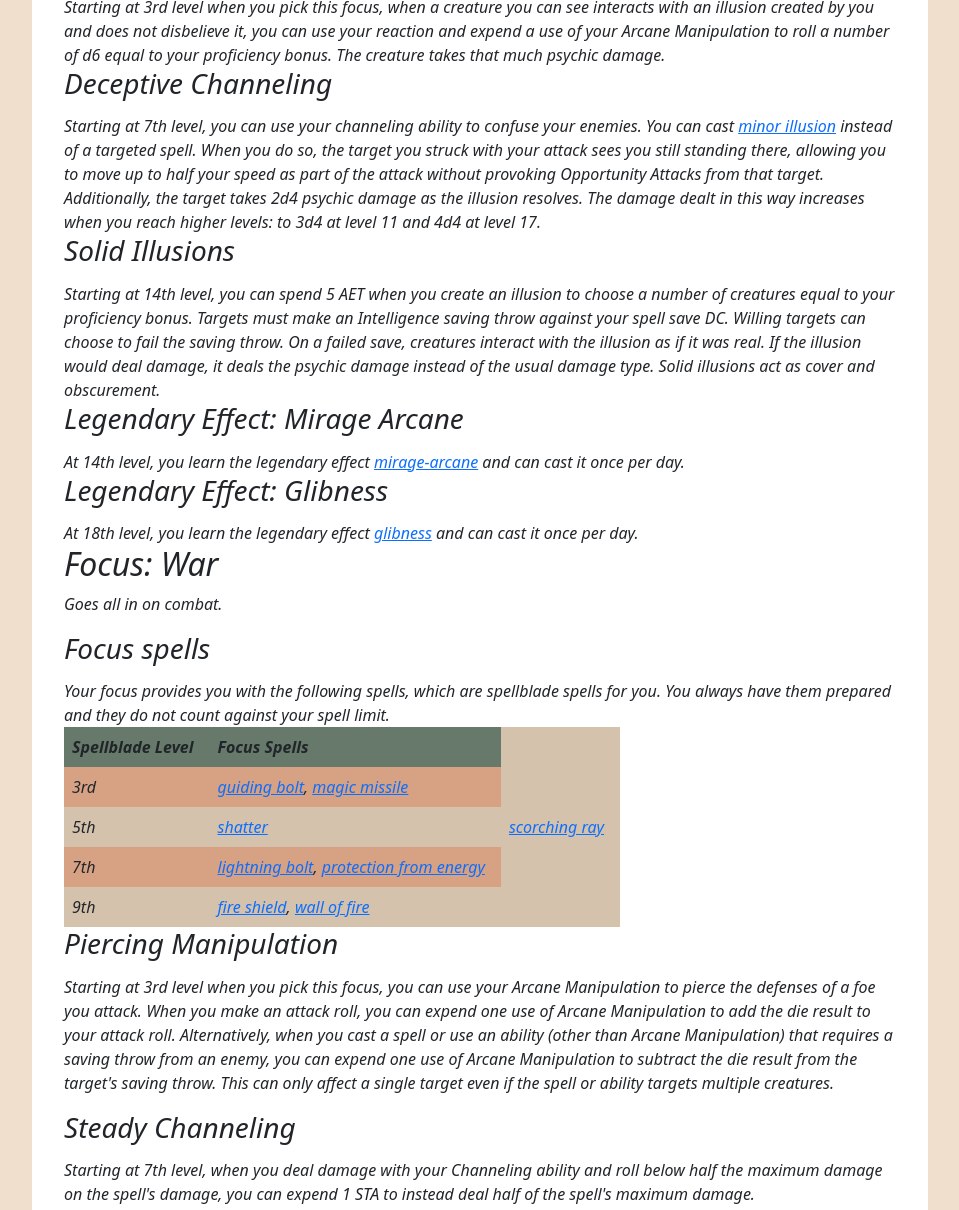
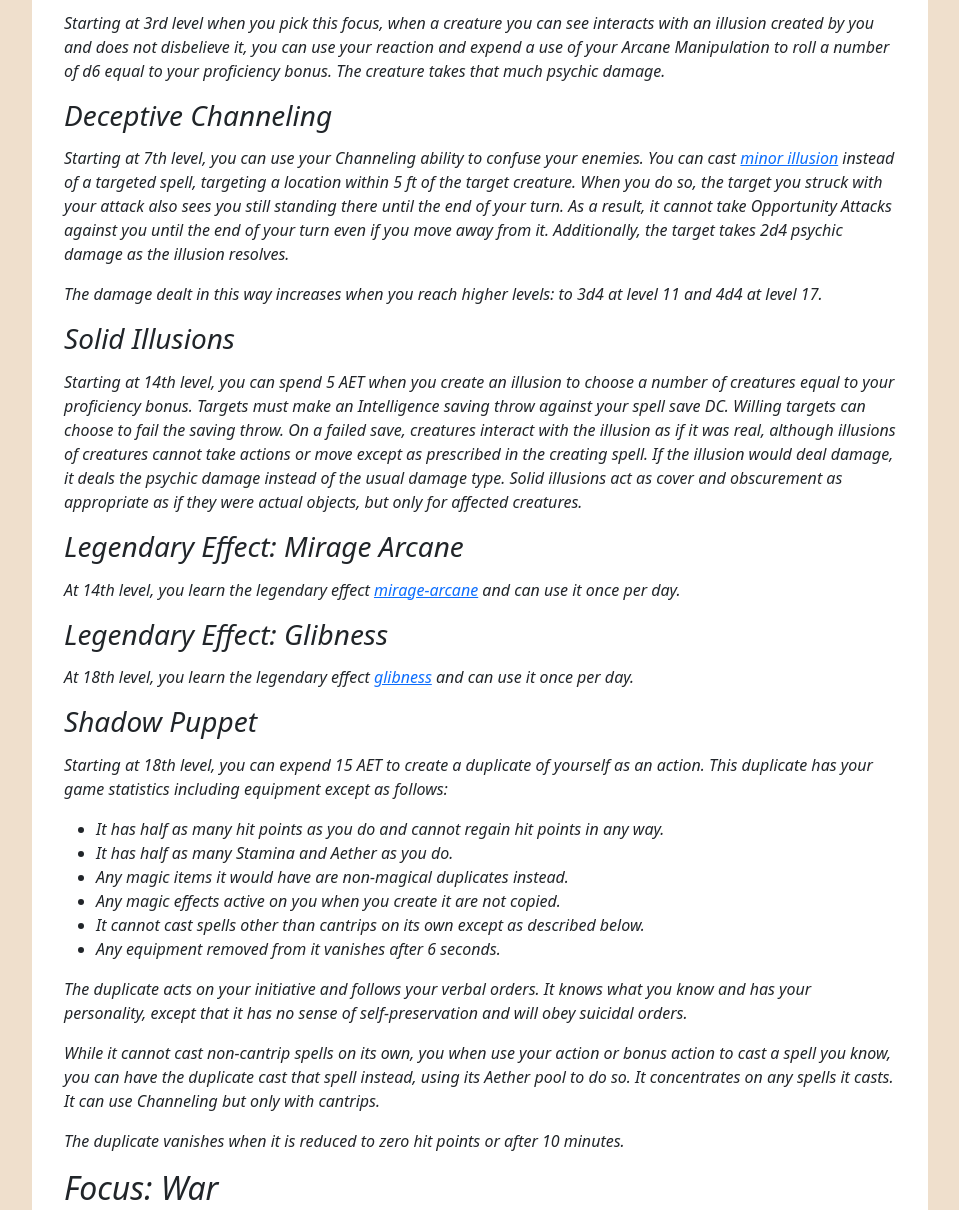
Before and after one commit to bentomhall/nih-system, a plain HTML site: page html/classes/spellblade.html in a window 1280 px wide. Shown: the part 6620-7830 px from the top of the page, without its empty margins (160-1119 px from the left). Drawn offline with nearby package versions, Linux system fonts and the light colour scheme.

Commit message:
tweaking language

```diff
--- a/html/classes/spellblade.html
+++ b/html/classes/spellblade.html
@@ -213,24 +213,41 @@
     </table>
 
     <h3>Enhanced Illusions</h3>
-    Starting at 3rd level when you pick this focus, all creatures attempting to see through your illusions or disbelieve your phantasms do so at disadvantage. Targets affected by your Arcane Manipulation subtract the die from their save or check; this does not end the Arcane Manipulation effect.
+    <p>Starting at 3rd level when you pick this focus, all creatures attempting to see through your illusions or disbelieve your phantasms do so at disadvantage. Targets affected by your Arcane Manipulation subtract the die from their save or check; this does not end the Arcane Manipulation effect.</p>
 
     <h3>Venomous Illusions</h3>
-    Starting at 3rd level when you pick this focus, when a creature you can see interacts with an illusion created by you and does not disbelieve it, you can use your reaction and expend a use of your Arcane Manipulation to roll a number of d6 equal to your proficiency bonus. The creature takes that much psychic damage.
+    <p>Starting at 3rd level when you pick this focus, when a creature you can see interacts with an illusion created by you and does not disbelieve it, you can use your reaction and expend a use of your Arcane Manipulation to roll a number of d6 equal to your proficiency bonus. The creature takes that much psychic damage.</p>
 
     <h3>Deceptive Channeling</h3>
-    Starting at 7th level, you can use your channeling ability to confuse your enemies. You can cast <a href="../spells/allspells.html#minor-illusion">minor illusion</a> instead of a targeted spell. When you do so, the target you struck with your attack sees you still standing there, allowing you to move up to half your speed as part of the attack without provoking Opportunity Attacks from that target. Additionally, the target takes 2d4 psychic damage as the illusion resolves.
+    <p>Starting at 7th level, you can use your Channeling ability to confuse your enemies. You can cast <a href="../spells/allspells.html#minor-illusion">minor illusion</a> instead of a targeted spell, targeting a location within 5 ft of the target creature. When you do so, the target you struck with your attack also sees you still standing there until the end of your turn. As a result, it cannot take Opportunity Attacks against you until the end of your turn even if you move away from it. Additionally, the target takes 2d4 psychic damage as the illusion resolves.</p>
 
-    The damage dealt in this way increases when you reach higher levels: to 3d4 at level 11 and 4d4 at level 17.
+    <p>The damage dealt in this way increases when you reach higher levels: to 3d4 at level 11 and 4d4 at level 17.</p>
 
     <h3>Solid Illusions</h3>
-    Starting at 14th level, you can spend 5 AET when you create an illusion to choose a number of creatures equal to your proficiency bonus. Targets must make an Intelligence saving throw against your spell save DC. Willing targets can choose to fail the saving throw. On a failed save, creatures interact with the illusion as if it was real. If the illusion would deal damage, it deals the psychic damage instead of the usual damage type. Solid illusions act as cover and obscurement.
+    <p>Starting at 14th level, you can spend 5 AET when you create an illusion to choose a number of creatures equal to your proficiency bonus. Targets must make an Intelligence saving throw against your spell save DC. Willing targets can choose to fail the saving throw. On a failed save, creatures interact with the illusion as if it was real, although illusions of creatures cannot take actions or move except as prescribed in the creating spell. If the illusion would deal damage, it deals the psychic damage instead of the usual damage type. Solid illusions act as cover and obscurement as appropriate as if they were actual objects, but only for affected creatures.</p>
 
     <h3>Legendary Effect: Mirage Arcane</h3>
-    At 14th level, you learn the legendary effect <a href="../spells/legendary-effects.html#mirage-arcane">mirage-arcane</a> and can cast it once per day.
+    <p>At 14th level, you learn the legendary effect <a href="../spells/legendary-effects.html#mirage-arcane">mirage-arcane</a> and can use it once per day.</p>
 
     <h3>Legendary Effect: Glibness</h3>
-    At 18th level, you learn the legendary effect <a href="../spells/legendary-effects.html#glibness">glibness</a> and can cast it once per day.
+    <p>At 18th level, you learn the legendary effect <a href="../spells/legendary-effects.html#glibness">glibness</a> and can use it once per day.</p>
+
+		<h3>Shadow Puppet</h3>
+		<p>Starting at 18th level, you can expend 15 AET to create a duplicate of yourself as an action. This duplicate has your game statistics including equipment except as follows:</p>
+		<ul>
+			<li>It has half as many hit points as you do and cannot regain hit points in any way.</li>
+			<li>It has half as many Stamina and Aether as you do.</li>
+			<li>Any magic items it would have are non-magical duplicates instead.</li>
+			<li>Any magic effects active on you when you create it are not copied.</li>
+			<li>It cannot cast spells other than cantrips on its own except as described below.</li>
+			<li>Any equipment removed from it vanishes after 6 seconds.</li>
+		</ul>
+
+		<p>The duplicate acts on your initiative and follows your verbal orders. It knows what you know and has your personality, except that it has no sense of self-preservation and will obey suicidal orders.</p>
+
+		<p>While it cannot cast non-cantrip spells on its own, you when use your action or bonus action to cast a spell you know, you can have the duplicate cast that spell instead, using its Aether pool to do so. It concentrates on any spells it casts. It can use Channeling but only with cantrips.</p>
+
+		<p>The duplicate vanishes when it is reduced to zero hit points or after 10 minutes.</p>
 
     <h2>Focus: War</h2>
     <p>Goes all in on combat.</p>
```
Also changed, not shown: 1 other file.
